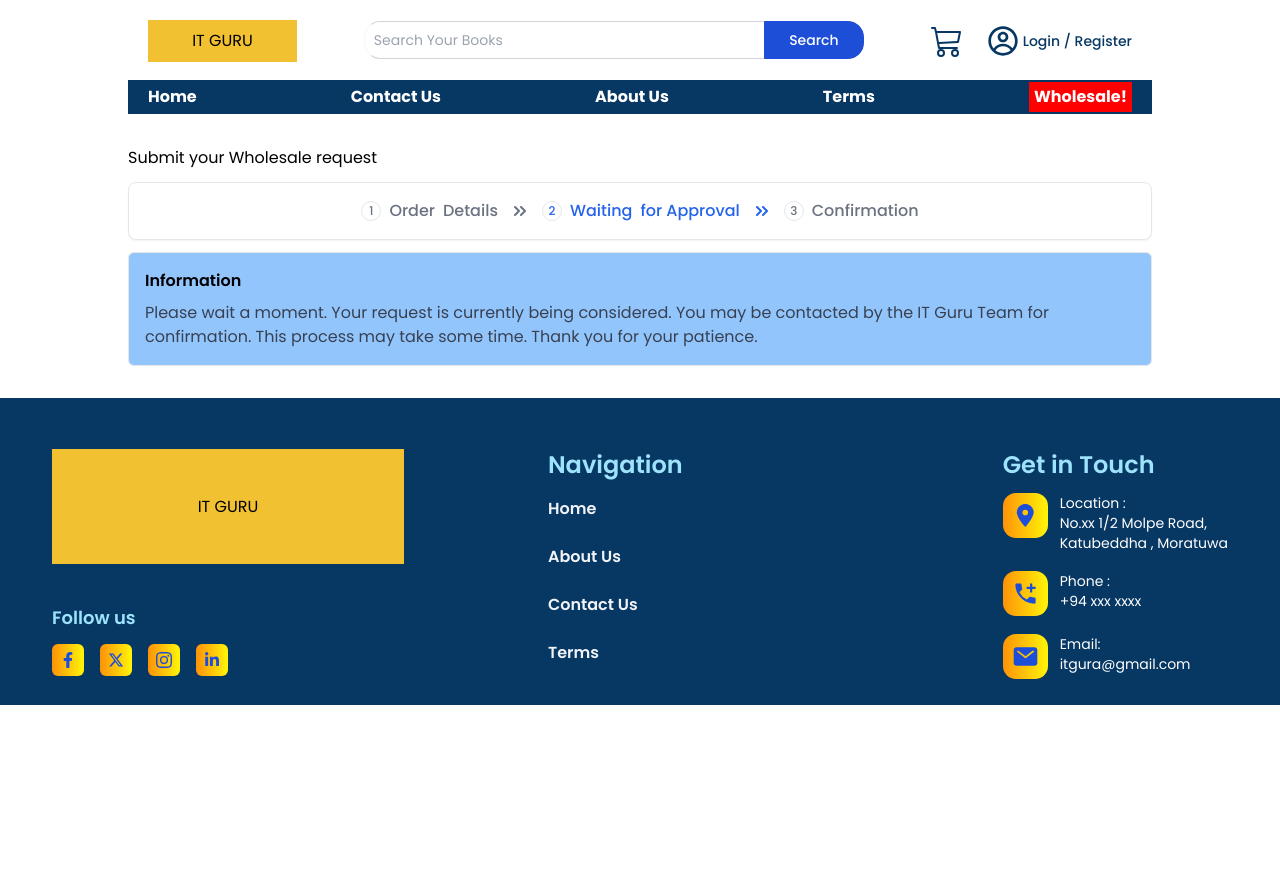
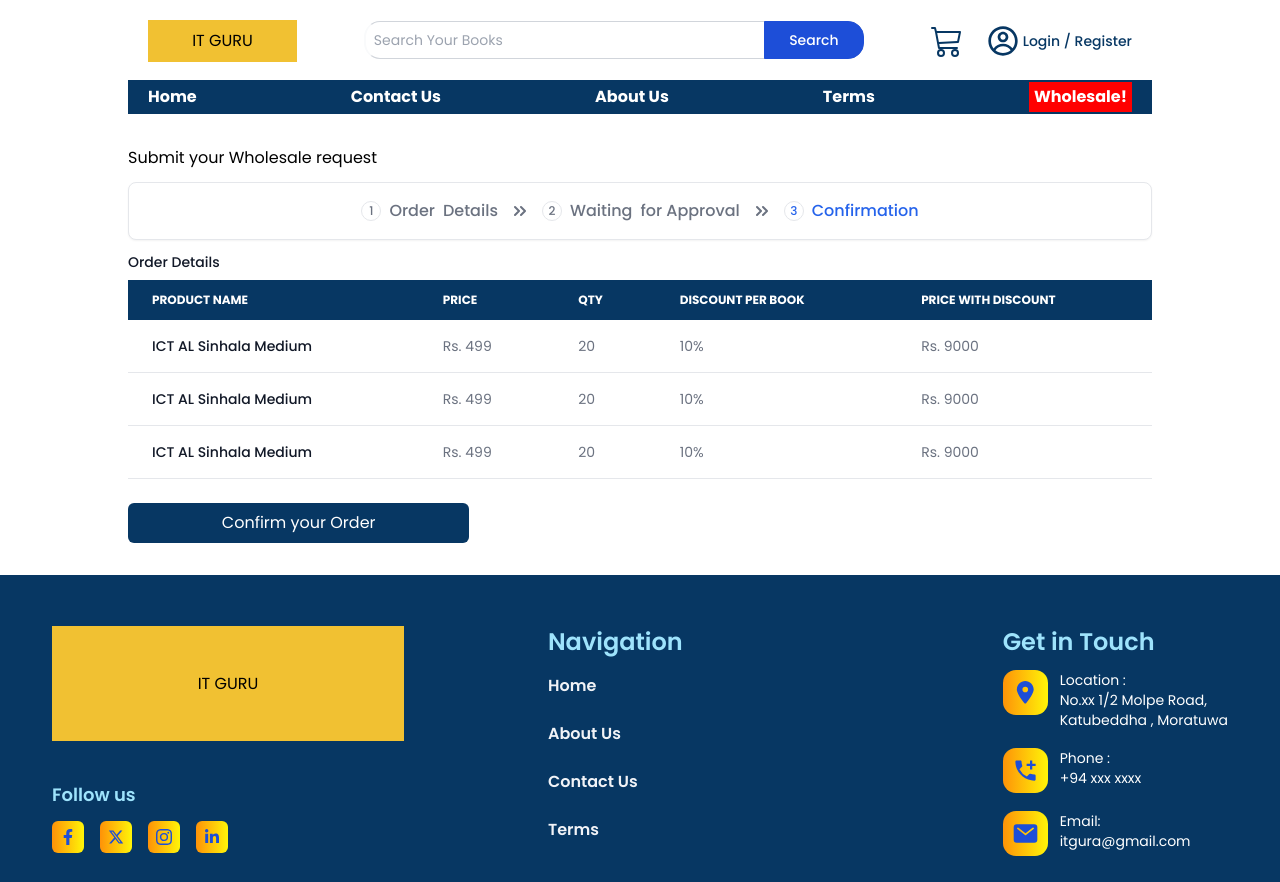
Before and after one commit to IT-Guru-Books-Store/ecomm-app-user, a Next.js app: page /wholesale-request in a window 1280 px wide. Before the commit the page ends 800 px from the top, so only its background shows below. Built offline with nearby package versions, Linux system fonts and the light colour scheme.

Commit message:
adding table for the order confirmation.

```diff
--- a/components/wholesale-request/Stepper.js
+++ b/components/wholesale-request/Stepper.js
@@ -1,7 +1,7 @@
 import { useState } from "react";
 
 const Stepper = () => {
-  const [currentStep, setCurrentStep] = useState(2);
+  const [currentStep, setCurrentStep] = useState(3);
   return (
     <ol className="flex items-center w-full p-3 space-x-2 text-sm font-medium text-center text-gray-500 bg-white border border-gray-200 rounded-lg shadow-sm dark:text-gray-400 sm:text-base dark:bg-gray-800 dark:border-gray-700 sm:p-4 sm:space-x-4 rtl:space-x-reverse my-3 justify-center">
       <li
--- a/components/wholesale-request/WholesaleContainer.js
+++ b/components/wholesale-request/WholesaleContainer.js
@@ -4,7 +4,7 @@
 import Confirmation from "./wholesale-content/Confirmation";
 
 const WholesaleContainer = () => {
-  const [currentStep, setCurrentState] = useState(2);
+  const [currentStep, setCurrentState] = useState(3);
   if (currentStep === 1) return <WholesaleOrderDetails />;
   else if (currentStep === 2) return <Approval />;
   else if (currentStep === 3) return <Confirmation />;
--- a/components/wholesale-request/wholesale-content/Confirmation.js
+++ b/components/wholesale-request/wholesale-content/Confirmation.js
@@ -1,7 +1,22 @@
 import React from "react";
+import OrderItemsTable from "./confirmation-components/OrderItemsTable";
 
 const Confirmation = () => {
-  return <div>Confirmation</div>;
+  return (
+    <div>
+      <h3 className="block mb-2 text-sm font-medium text-gray-900 dark:text-white">
+        Order Details
+      </h3>
+      <div className="hidden sm:block">
+        <OrderItemsTable />
+      </div>
+      <div className="sm:grid sm:grid-cols-3 my-6">
+        <button className="bg-[#073763] rounded-md text-white p-2">
+          Confirm your Order
+        </button>
+      </div>
+    </div>
+  );
 };
 
 export default Confirmation;
--- /dev/null
+++ b/components/wholesale-request/wholesale-content/confirmation-components/OrderItemsTable.js
@@ -0,0 +1,54 @@
+import { orderedItemsForWholesaleConfirmation } from "@/data/dataModels";
+import React from "react";
+
+const OrderItemsTable = () => {
+  const orderItems = orderedItemsForWholesaleConfirmation;
+  return (
+    <div className="relative overflow-x-auto">
+      <table className="w-full text-sm text-left rtl:text-right text-gray-500 dark:text-gray-400">
+        <thead className="text-xs text-white uppercase bg-[#073763] dark:bg-gray-700 dark:text-gray-400">
+          <tr>
+            <th scope="col" className="px-6 py-3">
+              Product name
+            </th>
+            <th scope="col" className="px-6 py-3">
+              Price
+            </th>
+            <th scope="col" className="px-6 py-3">
+              QTY
+            </th>
+            <th scope="col" className="px-6 py-3">
+              Discount Per Book
+            </th>
+            <th scope="col" className="px-6 py-3">
+              Price with Discount
+            </th>
+          </tr>
+        </thead>
+        <tbody>
+          {orderItems?.map((item) => {
+            return (
+              <tr
+                key={item.id}
+                className="bg-white border-b dark:bg-gray-800 dark:border-gray-700"
+              >
+                <th
+                  scope="row"
+                  className="px-6 py-4 font-medium text-gray-900 whitespace-nowrap dark:text-white"
+                >
+                  {item.name}
+                </th>
+                <td className="px-6 py-4">Rs. {item.price}</td>
+                <td className="px-6 py-4">{item.quantity}</td>
+                <td className="px-6 py-4">{item.discountPerBook}</td>
+                <td className="px-6 py-4">Rs. {item.priceWithDiscount}</td>
+              </tr>
+            );
+          })}
+        </tbody>
+      </table>
+    </div>
+  );
+};
+
+export default OrderItemsTable;
--- a/data/dataModels.js
+++ b/data/dataModels.js
@@ -33,3 +33,30 @@
     qty: 20,
   },
 ];
+
+export const orderedItemsForWholesaleConfirmation = [
+  {
+    id: "6277289",
+    name: "ICT AL Sinhala Medium",
+    price: 499.0,
+    quantity: 20,
+    discountPerBook: "10%",
+    priceWithDiscount: 9000.0,
+  },
+  {
+    id: "77488448",
+    name: "ICT AL Sinhala Medium",
+    price: 499.0,
+    quantity: 20,
+    discountPerBook: "10%",
+    priceWithDiscount: 9000.0,
+  },
+  {
+    id: "627289",
+    name: "ICT AL Sinhala Medium",
+    price: 499.0,
+    quantity: 20,
+    discountPerBook: "10%",
+    priceWithDiscount: 9000.0,
+  },
+];
```
